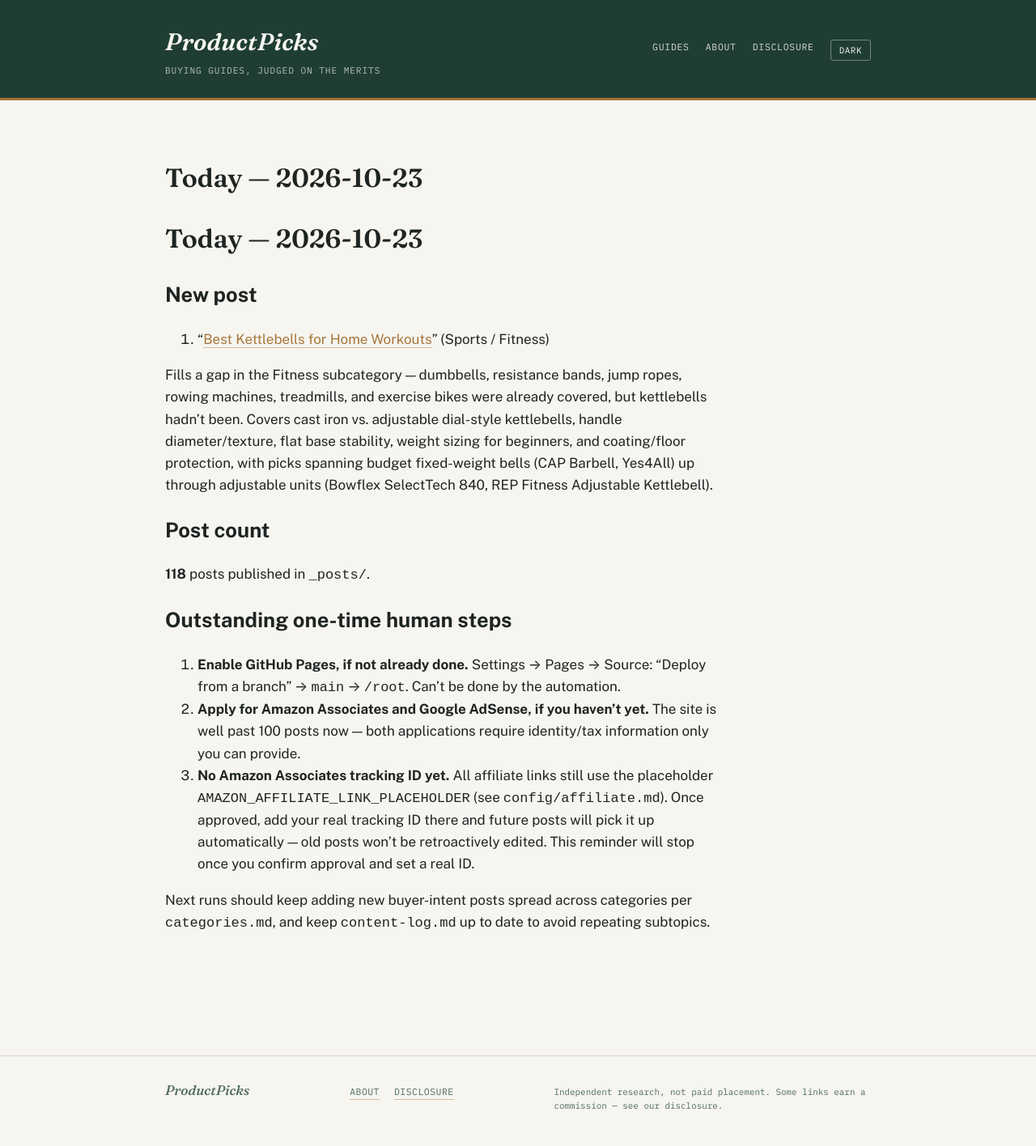
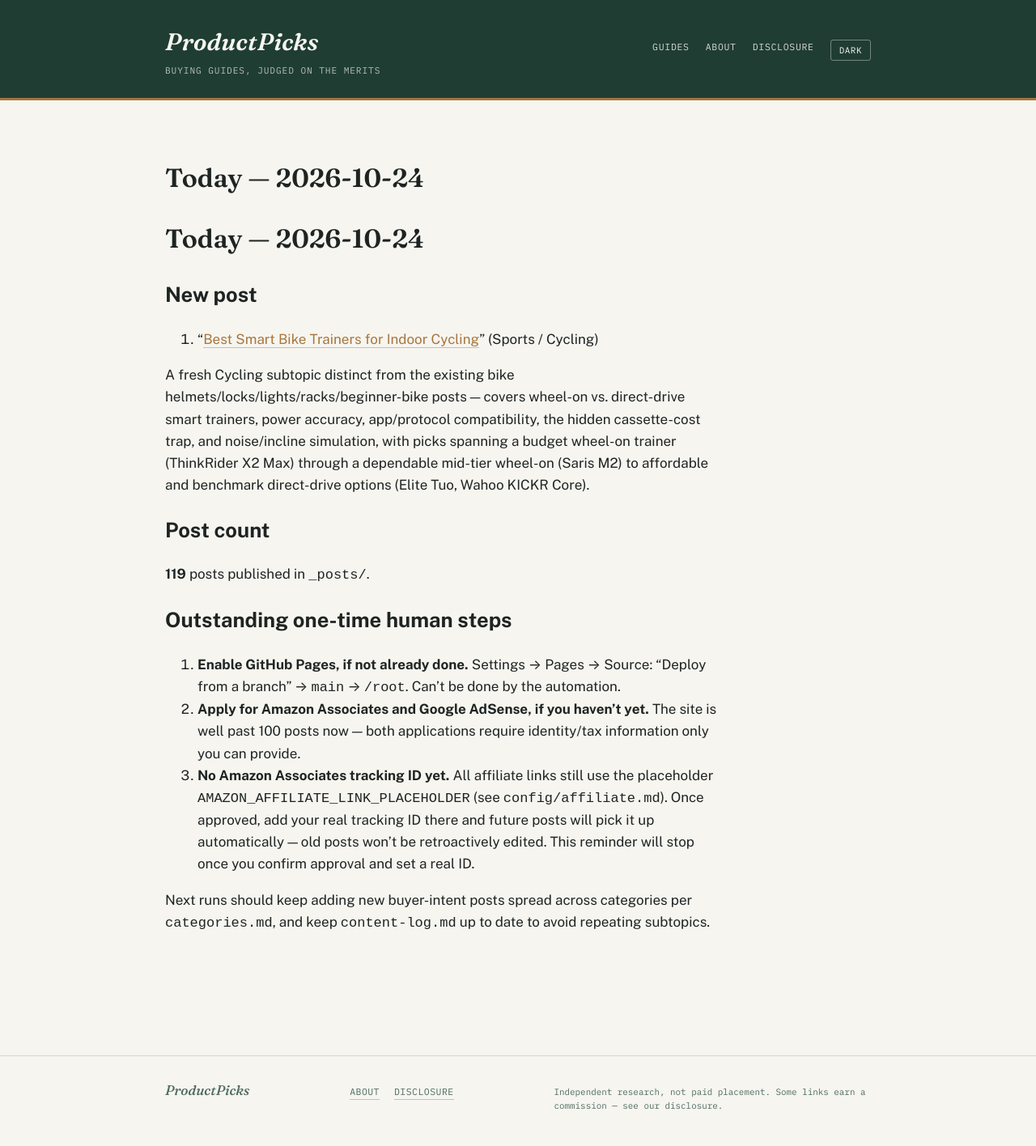
Before and after one commit to ajith198/ProductPicks, a Jekyll site: the page built from today.md, in a window 1280 px wide. Shown: the whole page at 81% size. Built offline with Jekyll 4.4.1, drawn with Linux system fonts in a browser that asks for light colours; our own code applies the rules of GitHub Pages for plain Markdown files.

Commit message:
daily: 2026-10-24 new post + log update
Co-Authored-By: Claude Sonnet 5 <noreply@anthropic.com>
Claude-Session: https://claude.ai/code/session_018qqpTkbBpXRe99kmR1xcmT

```diff
--- a/today.md
+++ b/today.md
@@ -1,14 +1,14 @@
-# Today — 2026-10-23
+# Today — 2026-10-24
 
 ## New post
 
-1. "[Best Kettlebells for Home Workouts](/fitness/buying-guides/best-kettlebells-for-home-workouts/)" (Sports / Fitness)
+1. "[Best Smart Bike Trainers for Indoor Cycling](/cycling/buying-guides/best-smart-bike-trainers-for-indoor-cycling/)" (Sports / Cycling)
 
-Fills a gap in the Fitness subcategory — dumbbells, resistance bands, jump ropes, rowing machines, treadmills, and exercise bikes were already covered, but kettlebells hadn't been. Covers cast iron vs. adjustable dial-style kettlebells, handle diameter/texture, flat base stability, weight sizing for beginners, and coating/floor protection, with picks spanning budget fixed-weight bells (CAP Barbell, Yes4All) up through adjustable units (Bowflex SelectTech 840, REP Fitness Adjustable Kettlebell).
+A fresh Cycling subtopic distinct from the existing bike helmets/locks/lights/racks/beginner-bike posts — covers wheel-on vs. direct-drive smart trainers, power accuracy, app/protocol compatibility, the hidden cassette-cost trap, and noise/incline simulation, with picks spanning a budget wheel-on trainer (ThinkRider X2 Max) through a dependable mid-tier wheel-on (Saris M2) to affordable and benchmark direct-drive options (Elite Tuo, Wahoo KICKR Core).
 
 ## Post count
 
-**118** posts published in `_posts/`.
+**119** posts published in `_posts/`.
 
 ## Outstanding one-time human steps
 
```
Also changed, not shown: TODAY.md (+1 -1 lines), _posts/2026-10-24-best-smart-bike-trainers-for-indoor-cycling.md (added, +53 -0 lines), content-log.md (+1 -0 lines).
